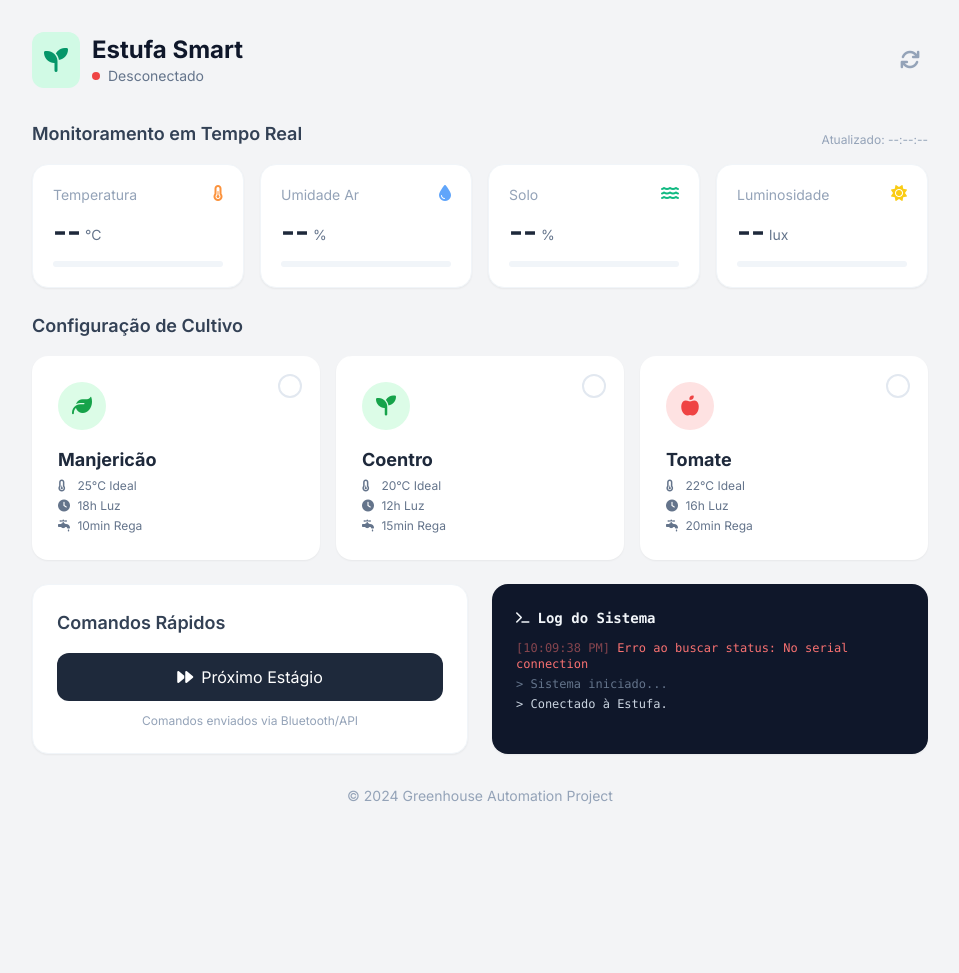
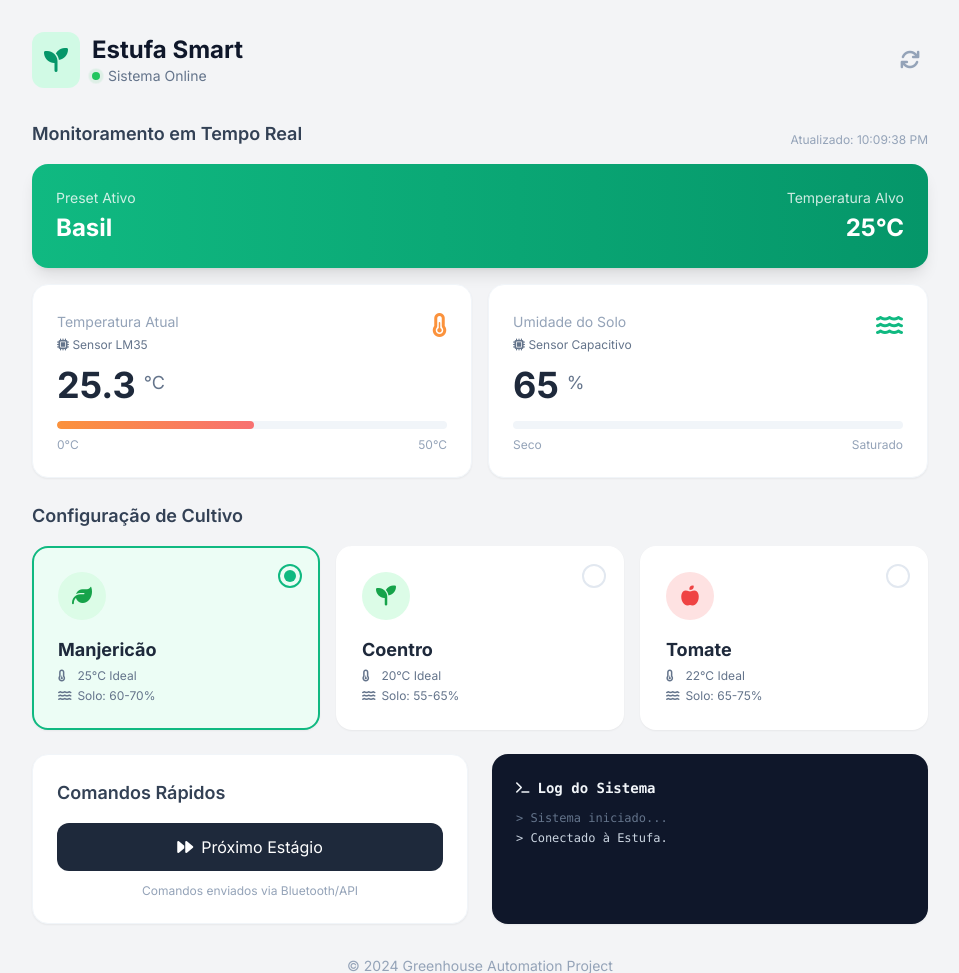
Before and after one commit to jpbonfim/mini-smart-greenhouse, a Flask app: page / in a window 1280 px wide. Shown: the top 973 px of the page, without its empty margins (160-1119 px from the left). Before the commit the page ends 804 px from the top, so only its background shows below. Run offline with Flask 3, Linux system fonts and the light colour scheme; some libraries are stand-ins or nearby versions.

Commit message:
feat: control and UI update

```diff
--- a/remote_control/app.py
+++ b/remote_control/app.py
@@ -1,3 +1,53 @@
+"""
+Smart Greenhouse Remote Control API
+====================================
+
+Flask web application for controlling an Arduino-based greenhouse system via Bluetooth.
+
+API Endpoints:
+--------------
+
+1. GET /
+   - Serves the main web interface
+
+2. POST /send_preset
+   - Change greenhouse preset (Basil, Cilantro, Tomato)
+   - Body: {"preset": "PresetName"}
+
+3. POST /send_command
+   - Send custom command to Arduino
+   - Body: {"command": "COMMAND_STRING"}
+
+4. GET /get_status
+   - Retrieve current greenhouse status (preset, temperature)
+
+5. POST /disconnect
+   - Close Bluetooth connection
+
+Configuration:
+--------------
+- BT_PORT: Serial port for Bluetooth module (e.g., /dev/rfcomm0)
+- BAUD_RATE: Communication speed (default: 9600)
+
+Arduino Commands:
+-----------------
+- PRESET:PresetName - Change to specific preset
+- NEXT - Cycle to next preset
+- STATUS - Get current status
+
+Setup:
+------
+1. Connect Bluetooth module to Arduino
+2. Create RFCOMM connection: sudo rfcomm bind /dev/rfcomm0 <MAC_ADDRESS>
+3. Update BT_PORT in this file
+4. Run: python app.py
+
+Requirements:
+-------------
+- Flask
+- pyserial
+"""
+
 from flask import Flask, render_template, request, jsonify
 import serial
 import serial.tools.list_ports
@@ -28,12 +78,61 @@ except Exception as e:
 
 @app.route("/")
 def index():
+    """
+    Render the main web interface.
+
+    Returns:
+        HTML: Main control panel page
+    """
     return render_template("index.html")
 
 
 @app.route("/send_preset", methods=["POST"])
 def send_preset():
-    """Send preset change command to Arduino via Bluetooth"""
+    """
+    Send preset change command to Arduino via Bluetooth.
+
+    Request Format:
+        POST /send_preset
+        Content-Type: application/json
+
+        Body:
+        {
+            "preset": "Basil"  // Preset name (String): "Basil", "Cilantro", or "Tomato"
+        }
+
+    Arduino Command Sent:
+        "PRESET:Basil\\n"
+
+    Arduino Response Format:
+        Success: "OK: Changed to Basil"
+        Error: "ERROR: Unknown preset - InvalidName"
+
+    Response Format:
+        Success:
+        {
+            "success": true,
+            "message": "Sent: Basil",
+            "response": "OK: Changed to Basil"
+        }
+
+        Error (No connection):
+        {
+            "success": false,
+            "message": "No serial connection"
+        }
+
+        Error (Empty preset):
+        {
+            "success": false,
+            "message": "Empty preset name"
+        }
+
+    Example Usage:
+        curl -X POST http://localhost:5000/send_preset \\
+             -H "Content-Type: application/json" \\
+             -d '{"preset": "Basil"}'
+    """
     if not ser or not ser.is_open:
         return jsonify({"success": False, "message": "No serial connection"})
 
@@ -64,7 +163,57 @@ def send_preset():
 
 @app.route("/send_command", methods=["POST"])
 def send_command():
-    """Send custom command to Arduino via Bluetooth"""
+    """
+    Send custom command to Arduino via Bluetooth.
+
+    Request Format:
+        POST /send_command
+        Content-Type: application/json
+
+        Body:
+        {
+            "command": "STATUS"  // Any valid Arduino command (String)
+        }
+
+    Supported Arduino Commands:
+        - "STATUS": Get current greenhouse status
+        - "NEXT": Switch to next preset
+        - "PRESET:PresetName": Change to specific preset
+
+    Arduino Command Sent:
+        The command string followed by newline (e.g., "STATUS\\n")
+
+    Arduino Response Format:
+        Varies by command. Examples:
+        - STATUS: "Preset:Basil|Temp:25.3C|Target:25C"
+        - NEXT: "OK: Changed to Cilantro"
+        - Unknown: "ERROR: Unknown command"
+
+    Response Format:
+        Success:
+        {
+            "success": true,
+            "message": "Sent: STATUS",
+            "response": "Preset:Basil|Temp:25.3C|Target:25C"
+        }
+
+        Error (No connection):
+        {
+            "success": false,
+            "message": "No serial connection"
+        }
+
+        Error (Empty command):
+        {
+            "success": false,
+            "message": "Empty command"
+        }
+
+    Example Usage:
+        curl -X POST http://localhost:5000/send_command \\
+             -H "Content-Type: application/json" \\
+             -d '{"command": "STATUS"}'
+    """
     if not ser or not ser.is_open:
         return jsonify({"success": False, "message": "No serial connection"})
 
@@ -94,7 +243,54 @@ def send_command():
 
 @app.route("/get_status", methods=["GET"])
 def get_status():
-    """Request current status from Arduino"""
+    """
+    Request current status from Arduino.
+
+    Request Format:
+        GET /get_status
+        No body required
+
+    Arduino Command Sent:
+        "STATUS\\n"
+
+    Arduino Response Format:
+        Raw: "Preset:Basil|Temp:25.3C|Target:25C"
+
+        Components:
+        - Preset: Current preset name
+        - Temp: Current measured temperature (°C)
+        - Target: Target temperature from preset (°C)
+
+    Response Format:
+        Success:
+        {
+            "success": true,
+            "status": "Preset:Basil|Temp:25.3C|Target:25C",
+            "data": {
+                "preset": "Basil",           // Current preset name (String)
+                "current_temp": "25.3",      // Current temperature (String, numeric)
+                "target_temp": "25"          // Target temperature (String, numeric)
+            }
+        }
+
+        Error (No connection):
+        {
+            "success": false,
+            "message": "No serial connection"
+        }
+
+    Example Usage:
+        curl http://localhost:5000/get_status
+
+    JavaScript Example:
+        fetch('/get_status')
+            .then(response => response.json())
+            .then(data => {
+                console.log('Preset:', data.data.preset);
+                console.log('Current Temp:', data.data.current_temp);
+                console.log('Target Temp:', data.data.target_temp);
+            });
+    """
     if not ser or not ser.is_open:
         return jsonify({"success": False, "message": "No serial connection"})
 
@@ -109,15 +305,59 @@ def get_status():
         response = ser.readline().decode("utf-8", errors="ignore").strip()
         print(f"⬅️ Response: {response}")
 
+    # Parse response format: "Preset:Basil|Temp:25.3C|Target:25C"
+    status_data = {
+        "preset": "",
+        "current_temp": "",
+        "target_temp": ""
+    }
+
+    if response:
+        parts = response.split("|")
+        for part in parts:
+            if part.startswith("Preset:"):
+                status_data["preset"] = part.replace("Preset:", "")
+            elif part.startswith("Temp:"):
+                status_data["current_temp"] = part.replace("Temp:", "").replace("C", "")
+            elif part.startswith("Target:"):
+                status_data["target_temp"] = part.replace("Target:", "").replace("C", "")
+
     return jsonify({
         "success": True,
-        "status": response
+        "status": response,
+        "data": status_data
     })
 
 
 @app.route("/disconnect", methods=["POST"])
 def disconnect():
-    """Close Bluetooth connection"""
+    """
+    Close Bluetooth serial connection.
+
+    Request Format:
+        POST /disconnect
+        No body required
+
+    Response Format:
+        Success (Connection closed):
+        {
+            "success": true,
+            "message": "Connection closed"
+        }
+
+        Info (Already disconnected):
+        {
+            "success": false,
+            "message": "Already disconnected"
+        }
+
+    Example Usage:
+        curl -X POST http://localhost:5000/disconnect
+
+    Note:
+        After disconnecting, you'll need to restart the Flask app
+        to reconnect to the Arduino.
+    """
     global ser
     if ser and ser.is_open:
         ser.close()
--- a/remote_control/templates/index.html
+++ b/remote_control/templates/index.html
@@ -97,64 +97,66 @@
                 <span class="text-xs text-slate-400">Atualizado: <span id="last-update">--:--:--</span></span>
             </div>
 
-            <div class="grid grid-cols-2 md:grid-cols-4 gap-4">
-                <!-- Temperatura -->
-                <div class="bg-white p-5 rounded-2xl shadow-sm border border-slate-100 card-transition">
-                    <div class="flex justify-between items-start mb-2">
-                        <span class="text-slate-400 text-sm">Temperatura</span>
-                        <i class="fa-solid fa-temperature-half text-orange-400"></i>
+            <!-- Status do Preset Atual -->
+            <div class="bg-gradient-to-r from-brand-500 to-brand-600 text-white p-6 rounded-2xl shadow-lg mb-4">
+                <div class="flex items-center justify-between">
+                    <div>
+                        <div class="text-sm opacity-80 mb-1">Preset Ativo</div>
+                        <div class="text-2xl font-bold" id="active-preset">--</div>
                     </div>
-                    <div class="flex items-end gap-1">
-                        <span class="text-3xl font-bold text-slate-800" id="val-temp">--</span>
-                        <span class="text-sm text-slate-500 mb-1">°C</span>
-                    </div>
-                    <div class="w-full bg-slate-100 h-1.5 rounded-full mt-3 overflow-hidden">
-                        <div id="bar-temp" class="h-full bg-orange-400 rounded-full" style="width: 0%"></div>
+                    <div class="text-right">
+                        <div class="text-sm opacity-80 mb-1">Temperatura Alvo</div>
+                        <div class="text-2xl font-bold"><span id="target-temp">--</span>°C</div>
                     </div>
                 </div>
+            </div>
 
-                <!-- Umidade do Ar -->
-                <div class="bg-white p-5 rounded-2xl shadow-sm border border-slate-100 card-transition">
-                    <div class="flex justify-between items-start mb-2">
-                        <span class="text-slate-400 text-sm">Umidade Ar</span>
-                        <i class="fa-solid fa-droplet text-blue-400"></i>
+            <div class="grid grid-cols-1 md:grid-cols-2 gap-4">
+                <!-- Temperatura Atual -->
+                <div class="bg-white p-6 rounded-2xl shadow-sm border border-slate-100 card-transition">
+                    <div class="flex justify-between items-start mb-3">
+                        <div>
+                            <span class="text-slate-400 text-sm">Temperatura Atual</span>
+                            <div class="text-xs text-slate-500 mt-1">
+                                <i class="fa-solid fa-microchip"></i> Sensor LM35
+                            </div>
+                        </div>
+                        <i class="fa-solid fa-temperature-half text-orange-400 text-2xl"></i>
                     </div>
-                    <div class="flex items-end gap-1">
-                        <span class="text-3xl font-bold text-slate-800" id="val-humidity">--</span>
-                        <span class="text-sm text-slate-500 mb-1">%</span>
+                    <div class="flex items-end gap-2">
+                        <span class="text-4xl font-bold text-slate-800" id="val-temp">--</span>
+                        <span class="text-lg text-slate-500 mb-2">°C</span>
                     </div>
-                    <div class="w-full bg-slate-100 h-1.5 rounded-full mt-3 overflow-hidden">
-                        <div id="bar-humidity" class="h-full bg-blue-400 rounded-full" style="width: 0%"></div>
+                    <div class="w-full bg-slate-100 h-2 rounded-full mt-4 overflow-hidden">
+                        <div id="bar-temp" class="h-full bg-gradient-to-r from-orange-400 to-red-400 rounded-full transition-all duration-500" style="width: 0%"></div>
+                    </div>
+                    <div class="flex justify-between text-xs text-slate-400 mt-2">
+                        <span>0°C</span>
+                        <span>50°C</span>
                     </div>
                 </div>
 
                 <!-- Umidade do Solo -->
-                <div class="bg-white p-5 rounded-2xl shadow-sm border border-slate-100 card-transition">
-                    <div class="flex justify-between items-start mb-2">
-                        <span class="text-slate-400 text-sm">Solo</span>
-                        <i class="fa-solid fa-water text-brand-500"></i>
+                <div class="bg-white p-6 rounded-2xl shadow-sm border border-slate-100 card-transition">
+                    <div class="flex justify-between items-start mb-3">
+                        <div>
+                            <span class="text-slate-400 text-sm">Umidade do Solo</span>
+                            <div class="text-xs text-slate-500 mt-1">
+                                <i class="fa-solid fa-microchip"></i> Sensor Capacitivo
+                            </div>
+                        </div>
+                        <i class="fa-solid fa-water text-brand-500 text-2xl"></i>
                     </div>
-                    <div class="flex items-end gap-1">
-                        <span class="text-3xl font-bold text-slate-800" id="val-soil">--</span>
-                        <span class="text-sm text-slate-500 mb-1">%</span>
+                    <div class="flex items-end gap-2">
+                        <span class="text-4xl font-bold text-slate-800" id="val-soil">--</span>
+                        <span class="text-lg text-slate-500 mb-2">%</span>
                     </div>
-                    <div class="w-full bg-slate-100 h-1.5 rounded-full mt-3 overflow-hidden">
-                        <div id="bar-soil" class="h-full bg-brand-500 rounded-full" style="width: 0%"></div>
+                    <div class="w-full bg-slate-100 h-2 rounded-full mt-4 overflow-hidden">
+                        <div id="bar-soil" class="h-full bg-gradient-to-r from-brand-400 to-blue-500 rounded-full transition-all duration-500" style="width: 0%"></div>
                     </div>
-                </div>
-
-                <!-- Luz -->
-                <div class="bg-white p-5 rounded-2xl shadow-sm border border-slate-100 card-transition">
-                    <div class="flex justify-between items-start mb-2">
-                        <span class="text-slate-400 text-sm">Luminosidade</span>
-                        <i class="fa-solid fa-sun text-yellow-400"></i>
-                    </div>
-                    <div class="flex items-end gap-1">
-                        <span class="text-3xl font-bold text-slate-800" id="val-light">--</span>
-                        <span class="text-sm text-slate-500 mb-1">lux</span>
-                    </div>
-                    <div class="w-full bg-slate-100 h-1.5 rounded-full mt-3 overflow-hidden">
-                        <div id="bar-light" class="h-full bg-yellow-400 rounded-full" style="width: 0%"></div>
+                    <div class="flex justify-between text-xs text-slate-400 mt-2">
+                        <span>Seco</span>
+                        <span>Saturado</span>
                     </div>
                 </div>
             </div>
@@ -176,8 +178,7 @@
                     <h3 class="font-bold text-lg mb-1">Manjericão</h3>
                     <ul class="text-xs text-slate-500 space-y-1">
                         <li><i class="fa-solid fa-temperature-quarter w-4"></i> 25°C Ideal</li>
-                        <li><i class="fa-solid fa-clock w-4"></i> 18h Luz</li>
-                        <li><i class="fa-solid fa-faucet-drip w-4"></i> 10min Rega</li>
+                        <li><i class="fa-solid fa-water w-4"></i> Solo: 60-70%</li>
                     </ul>
                 </button>
 
@@ -192,8 +193,7 @@
                     <h3 class="font-bold text-lg mb-1">Coentro</h3>
                     <ul class="text-xs text-slate-500 space-y-1">
                         <li><i class="fa-solid fa-temperature-quarter w-4"></i> 20°C Ideal</li>
-                        <li><i class="fa-solid fa-clock w-4"></i> 12h Luz</li>
-                        <li><i class="fa-solid fa-faucet-drip w-4"></i> 15min Rega</li>
+                        <li><i class="fa-solid fa-water w-4"></i> Solo: 55-65%</li>
                     </ul>
                 </button>
 
@@ -208,8 +208,7 @@
                     <h3 class="font-bold text-lg mb-1">Tomate</h3>
                     <ul class="text-xs text-slate-500 space-y-1">
                         <li><i class="fa-solid fa-temperature-quarter w-4"></i> 22°C Ideal</li>
-                        <li><i class="fa-solid fa-clock w-4"></i> 16h Luz</li>
-                        <li><i class="fa-solid fa-faucet-drip w-4"></i> 20min Rega</li>
+                        <li><i class="fa-solid fa-water w-4"></i> Solo: 65-75%</li>
                     </ul>
                 </button>
             </div>
@@ -248,9 +247,16 @@
 
     <!-- Scripts da Lógica -->
     <script>
+        // ============================================================
+        // CONFIGURAÇÃO DE MODO
+        // ============================================================
+        // isSimulating = true  -> Modo simulação (dados fake para teste)
+        // isSimulating = false -> Modo produção (conecta ao Arduino real)
+        // ============================================================
+
         // --- VARIÁVEIS DE ESTADO ---
         let currentPreset = null;
-        let isSimulating = false; // DEFINA COMO FALSE PARA PRODUÇÃO
+        let isSimulating = true; // DEFINA COMO FALSE PARA PRODUÇÃO REAL
 
         // Elementos do DOM
         const logContainer = document.getElementById('system-log');
@@ -291,11 +297,11 @@
                     await new Promise(r => setTimeout(r, 500)); // Delay artificial
                     data = {
                         success: true,
-                        status: {
-                            temp: (20 + Math.random() * 5).toFixed(1),
-                            humidity: Math.floor(50 + Math.random() * 20),
-                            soil: Math.floor(40 + Math.random() * 30),
-                            light: Math.floor(200 + Math.random() * 500)
+                        status: "Preset:Basil|Temp:25.3C|Target:25C",
+                        data: {
+                            preset: "Basil",
+                            current_temp: "25.3",
+                            target_temp: "25"
                         }
                     };
                 } else {
@@ -305,7 +311,7 @@
                 }
 
                 if (data.success) {
-                    updateDashboardUI(data.status);
+                    updateDashboardUI(data.data);
 
                     // Atualiza timestamp
                     const now = new Date();
@@ -329,19 +335,27 @@
             }
         }
 
-        function updateDashboardUI(status) {
-            // Atualiza Textos
-            document.getElementById('val-temp').textContent = status.temp || '--';
-            document.getElementById('val-humidity').textContent = status.humidity || '--';
-            document.getElementById('val-soil').textContent = status.soil || '--';
-            document.getElementById('val-light').textContent = status.light || '--';
+        function updateDashboardUI(data) {
+            // Atualiza informações do preset
+            document.getElementById('active-preset').textContent = data.preset || '--';
+            document.getElementById('target-temp').textContent = data.target_temp || '--';
+
+            // Atualiza temperatura atual
+            const currentTemp = parseFloat(data.current_temp) || 0;
+            document.getElementById('val-temp').textContent = currentTemp.toFixed(1);
+
+            // Atualiza Umidade do Solo (simulado por enquanto, será implementado depois)
+            const soilMoisture = 65; // Placeholder - será substituído quando houver sensor
+            document.getElementById('val-soil').textContent = soilMoisture;
 
             // Atualiza Barras de Progresso (Visual)
-            // Assumindo limites: Temp 0-40, Hum 0-100, Solo 0-100, Luz 0-1000
-            updateBar('bar-temp', status.temp, 40);
-            updateBar('bar-humidity', status.humidity, 100);
-            updateBar('bar-soil', status.soil, 100);
-            updateBar('bar-light', status.light, 800); // 800 lux max visual
+            // Temperatura: 0-50°C
+            updateBar('bar-temp', currentTemp, 50);
+            // Solo: 0-100%
+            updateBar('bar-soil', soilMoisture, 100);
+
+            // Atualiza UI do preset ativo
+            updatePresetUI(data.preset);
         }
 
         function updateBar(elementId, value, max) {
```
Also changed, not shown: 1 other file.
